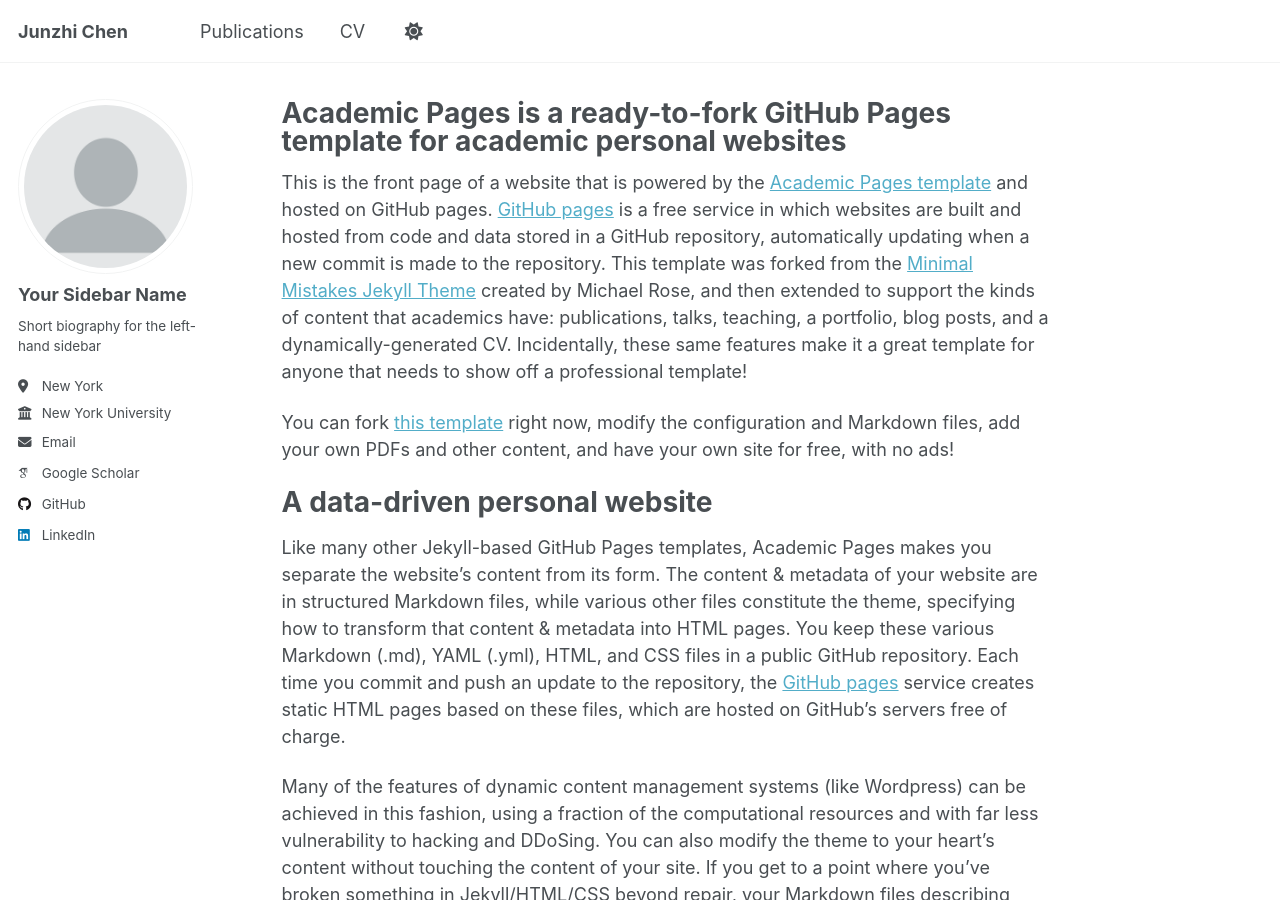
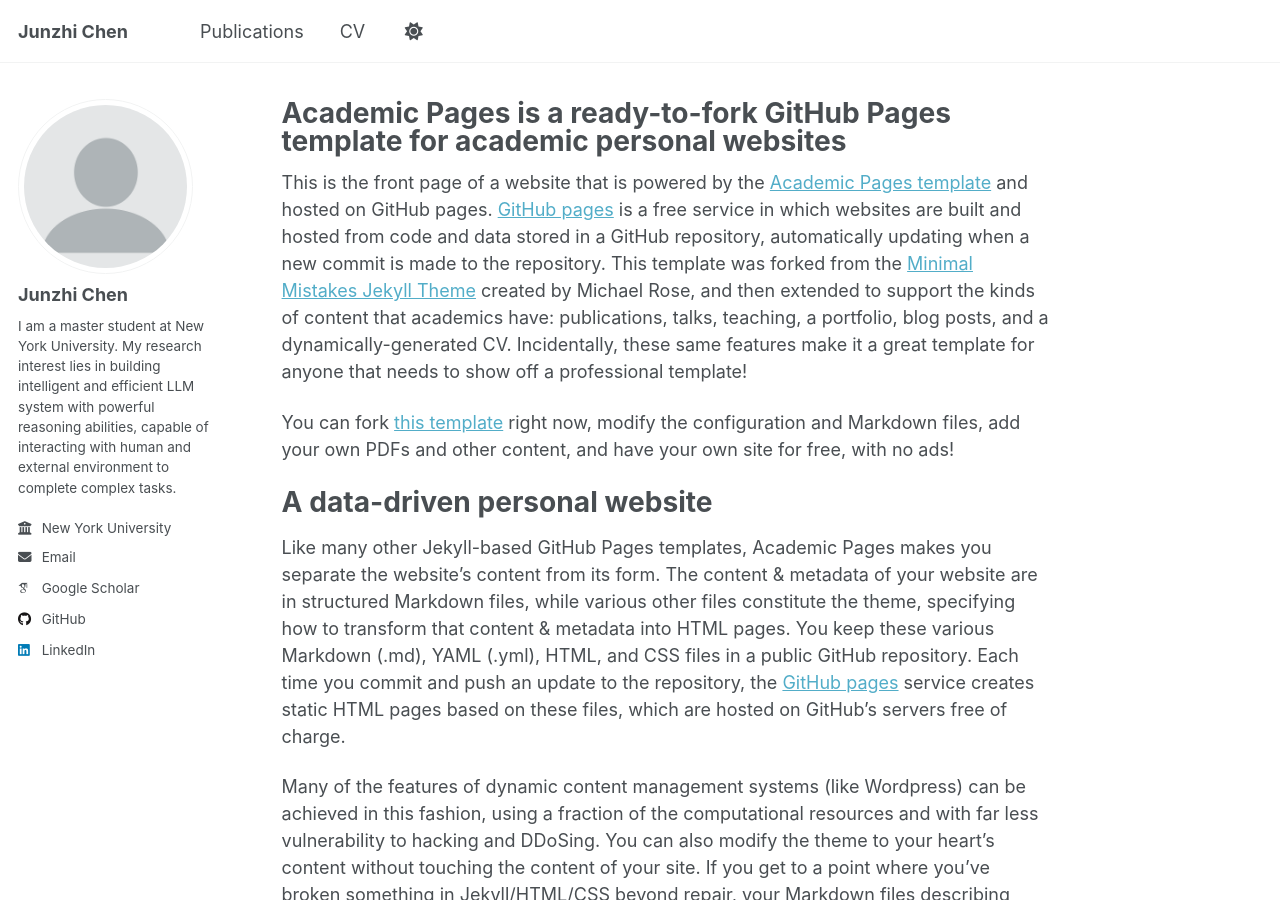
Before and after one commit to szjiozi/szjiozi.github.io, a Jekyll site: the page built from _pages/about.md, in a window 1280 px wide and 900 px high. Built offline with Jekyll 4.4.1, drawn with Linux system fonts in a browser that asks for light colours; some web fonts are replaced; a script that is not in the unit is left out.

Commit message:
Update _config.yml

```diff
--- a/_config.yml
+++ b/_config.yml
@@ -23,10 +23,10 @@ repository               : "szjiozi/szjiozi.github.io"
 author:
   # Biographic information
   avatar           : "profile.png"
-  name             : "Your Sidebar Name"
+  name             : "Junzhi Chen"
   pronouns         : # example: "she/her"
-  bio              : "Short biography for the left-hand sidebar"
-  location         : "New York"
+  bio              : "I am a master student at New York University. My research interest lies in building intelligent and efficient LLM system with powerful reasoning abilities, capable of interacting with human and external environment to complete complex tasks."
+  location         : # "New York"
   employer         : "New York University"
   uri              : # URL
   email            : "jc13140@nyu.edu"
```
